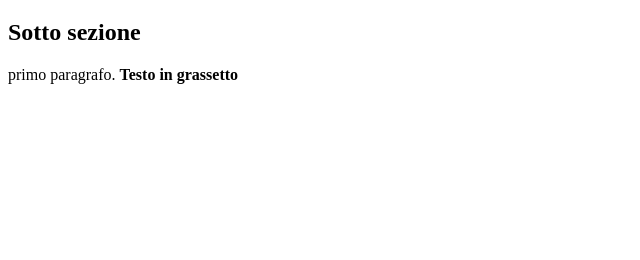
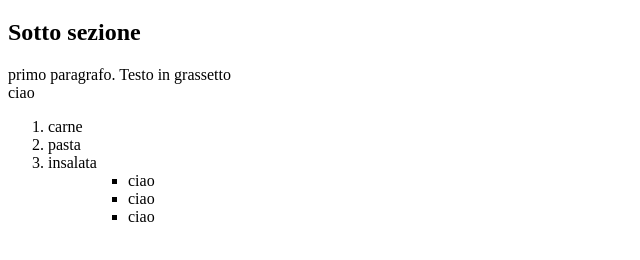
Before and after one commit to Liceo-Bellinzona/introduzione-html-css-NicolePedretti, a plain HTML site: page index.html in a window 1280 px wide. Shown: the part 106-366 px from the top of the page, without its empty margins (0-640 px from the left). Drawn offline with Linux system fonts and the light colour scheme.

Commit message:
22.01.2024

```diff
--- a/index.html
+++ b/index.html
@@ -2,4 +2,15 @@
 <h1>Sezione</h1>
 <h2>Sotto sezione</h2>
 primo paragrafo.
-<b>Testo in grassetto</b>
+</b>Testo in grassetto</b>
+<br> ciao
+<ol>
+<li>carne</li>
+<li>pasta</li>
+<li>insalata</li>
+<ol>
+<ul>
+<li>ciao</li>
+<li>ciao</li>
+<li>ciao</li>
+<ol>
```
